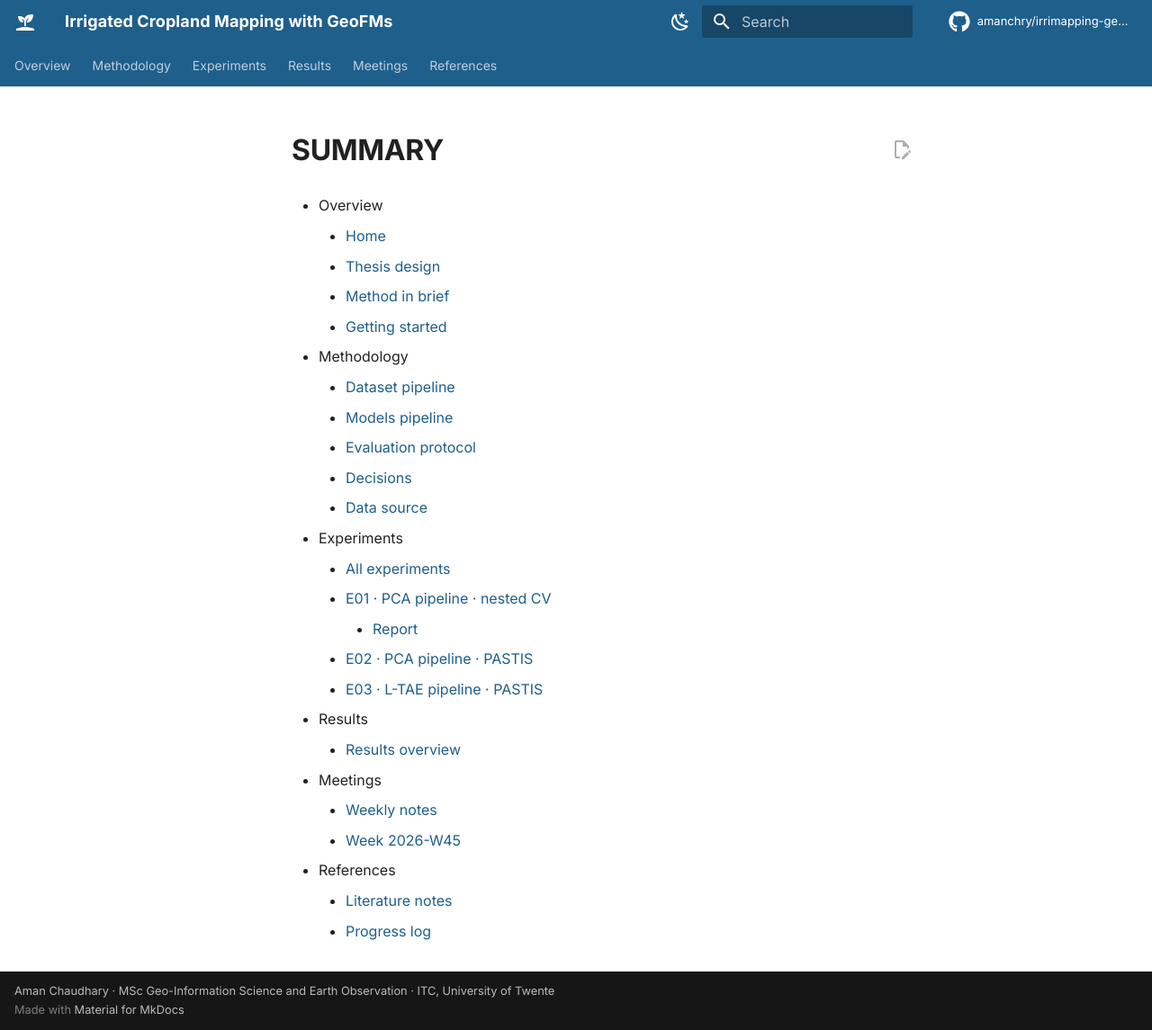
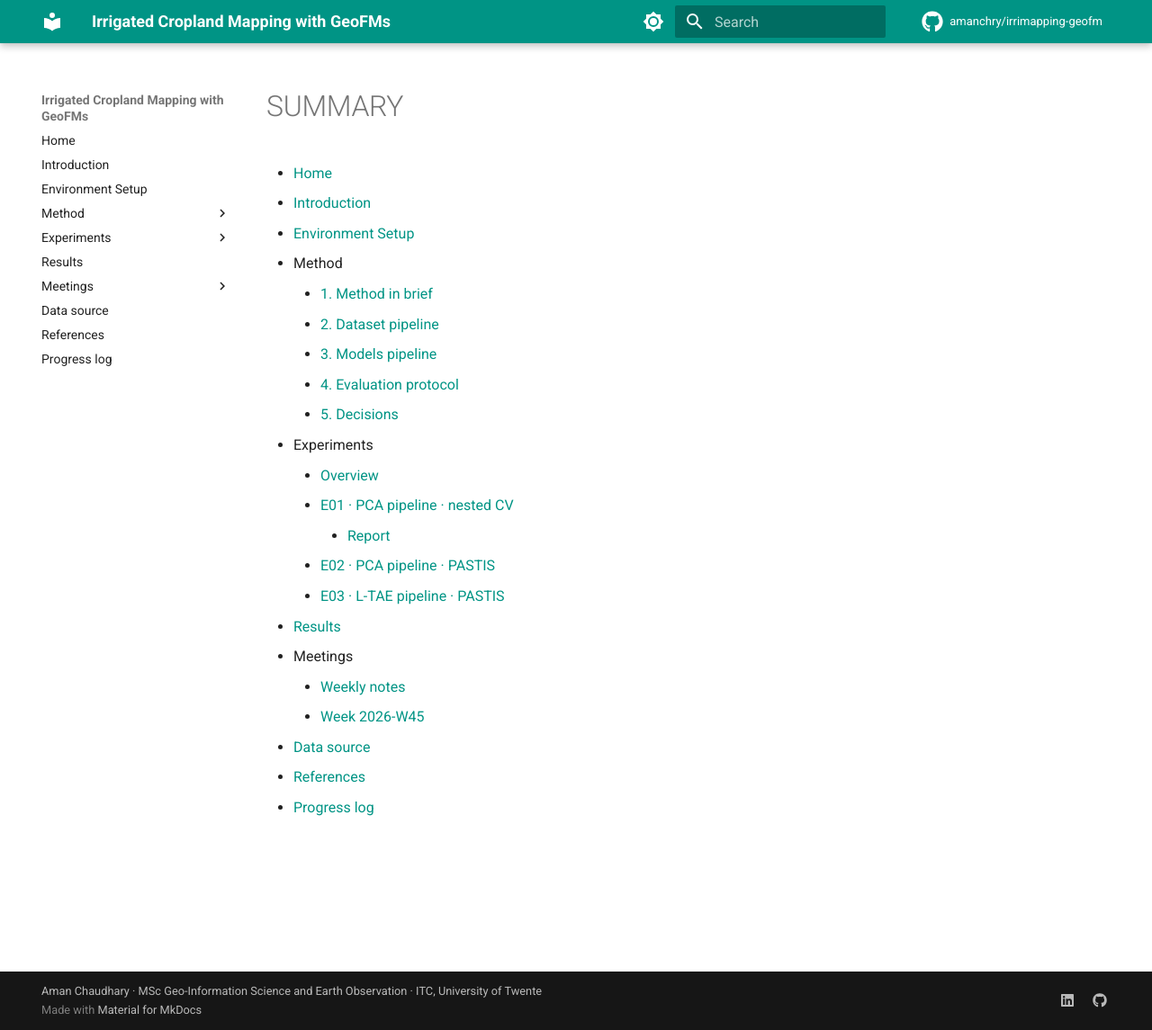
Before and after one commit to amanchry/irrimapping-geofm, an MkDocs documentation site: the page built from docs/SUMMARY.md, in a window 1280 px wide and 1145 px high. Shown: the whole window at 90% size. Built offline with MkDocs 1.6.1 and Material for MkDocs 9.7.7, drawn with Linux system fonts in a browser that asks for light colours; comment, search, counter and statistics services are not loaded.

Commit message:
doc updated

```diff
--- a/docs/SUMMARY.md
+++ b/docs/SUMMARY.md
@@ -1,25 +1,22 @@
-* Overview
-    * [Home](index.md)
-    * [Thesis design](research/thesis_design.md)
-    * [Method in brief](research/overview.md)
-    * [Getting started](setup.md)
-* Methodology
-    * [Dataset pipeline](dataset/index.md)
-    * [Models pipeline](models/index.md)
-    * [Evaluation protocol](research/protocol.md)
-    * [Decisions](research/decisions.md)
-    * [Data source](data_source/index.md)
+* [Home](index.md)
+* [Introduction](research/thesis_design.md)
+* [Environment Setup](setup.md)
+* Method
+    * [1. Method in brief](research/overview.md)
+    * [2. Dataset pipeline](dataset/index.md)
+    * [3. Models pipeline](models/index.md)
+    * [4. Evaluation protocol](research/protocol.md)
+    * [5. Decisions](research/decisions.md)
 * Experiments
-    * [All experiments](experiments/index.md)
+    * [Overview](experiments/index.md)
     * [E01 · PCA pipeline · nested CV](experiments/E01_frozen_pca_nested/index.md)
         * [Report](experiments/E01_frozen_pca_nested/report.md)
     * [E02 · PCA pipeline · PASTIS](experiments/E02_frozen_pca_pastis/index.md)
     * [E03 · L-TAE pipeline · PASTIS](experiments/E03_frozen_ltae_pastis/index.md)
-* Results
-    * [Results overview](results.md)
+* [Results](results.md)
 * Meetings
     * [Weekly notes](weekly/index.md)
     * [Week 2026-W45](weekly/2026-W45.md)
-* References
-    * [Literature notes](research/literature.md)
-    * [Progress log](progress.md)
+* [Data source](data_source/index.md)
+* [References](research/literature.md)
+* [Progress log](progress.md)
--- a/docs/assets/stylesheets/extra.css
+++ b/docs/assets/stylesheets/extra.css
@@ -1,69 +1,7 @@
-/* Project documentation: adjustments to the Material theme */
+/* Minimal additions to the Material theme */
 
-/* ---------- colours (same blue / orange as the diagrams) */
-:root, [data-md-color-scheme] {
-  --md-primary-fg-color: #1F5F8B; --md-primary-fg-color--light: #2E78A8; --md-primary-fg-color--dark: #174A6C;
-  --md-accent-fg-color: #B4541A;
-  --nav-line: rgba(31, 95, 139, .18);
-}
-[data-md-color-scheme="slate"] { --nav-line: rgba(255, 255, 255, .12); }
-.md-grid { max-width: 1360px; }
-
-/* ---------- header */
-.md-header { box-shadow: 0 1px 0 rgba(0, 0, 0, .08); }
-.md-header__topic:first-child { font-weight: 650; letter-spacing: .1px; }
-
-/* ---------- left sidebar: hierarchy */
-@media screen and (min-width: 76.25em) {
-  .md-sidebar--primary { width: 15rem; }
-  .md-sidebar--primary .md-sidebar__scrollwrap { padding-right: .4rem; }
-  /* top-level sections: small capital headings with a rule */
-  .md-nav--primary > .md-nav__list > .md-nav__item--section { margin: 1.1em 0 .4em; }
-  .md-nav--primary > .md-nav__list > .md-nav__item--section > .md-nav__link {
-    text-transform: uppercase; letter-spacing: .08em; font-size: .62rem; font-weight: 700;
-    color: var(--md-default-fg-color--light); padding-bottom: .35em; border-bottom: 1px solid var(--nav-line);
-    margin-bottom: .3em;
-  }
-  /* nested levels: a guide line on the left, like a tree */
-  .md-nav--primary .md-nav__item--section .md-nav .md-nav { border-left: 2px solid var(--nav-line);
-    margin-left: .55rem; padding-left: .1rem; }
-}
-.md-nav__link { border-radius: 4px; padding: .18em .45em; margin-top: .3em; transition: background .12s; }
-.md-nav__item .md-nav__link:hover { background: var(--md-default-fg-color--lightest); }
-/* the page you are on: tinted background and an accent bar */
-.md-nav__link--active { background: rgba(31, 95, 139, .10); font-weight: 600;
-  box-shadow: inset 3px 0 0 var(--md-accent-fg-color); }
-[data-md-color-scheme="slate"] .md-nav__link--active { background: rgba(255, 255, 255, .08); }
-.md-nav__link .md-icon, .md-nav__link svg { opacity: .8; }
-
-/* ---------- right sidebar (contents of the page) */
-.md-sidebar--secondary .md-nav__title { text-transform: uppercase; letter-spacing: .08em; font-size: .6rem; }
-.md-sidebar--secondary .md-nav__link { margin-top: .25em; }
-
-/* ---------- breadcrumbs */
-.md-path { font-size: .66rem; margin-bottom: .2rem; }
-.md-path__link { color: var(--md-default-fg-color--light); }
-
-/* ---------- page content */
-.md-typeset h1 { font-weight: 700; color: var(--md-default-fg-color); letter-spacing: -.01em; margin-bottom: .9em; }
-.md-typeset h2 { font-weight: 650; padding-bottom: .25em; border-bottom: 1px solid var(--md-default-fg-color--lightest); }
-.md-typeset h3 { font-weight: 600; }
-.md-typeset table:not([class]) { font-size: .74rem; }
-.md-typeset table:not([class]) th { background: var(--md-default-fg-color--lightest); }
-.md-typeset img { border: 1px solid var(--md-default-fg-color--lightest); border-radius: 4px; background: #fff; }
-.md-typeset blockquote { border-left: 4px solid var(--md-primary-fg-color); background: var(--md-code-bg-color);
-  padding: .5rem 1rem; border-radius: 0 6px 6px 0; color: var(--md-default-fg-color); }
-.md-typeset details { border-radius: 6px; }
-
-/* Mermaid diagrams: always on a white card, so their own colours read well in dark mode too */
+/* Mermaid diagrams: on a white card, so their own colours read well in dark mode too */
 .md-typeset div.mermaid-diagram { background: #fff; border-radius: 6px; padding: .6rem; margin: 1em 0;
-  text-align: center; overflow-x: auto; border: 1px solid var(--md-default-fg-color--lightest); }
-
-/* ---------- footer: previous / next */
-.md-footer__link { padding-top: 1rem; padding-bottom: 1rem; }
-
-/* a section heading that is also the current page (e.g. Home under "Overview"): keep the heading style */
-.md-nav--primary > .md-nav__list > .md-nav__item--section > .md-nav__link--active,
-.md-nav--primary > .md-nav__list > .md-nav__item--section > .md-nav__container > .md-nav__link--active {
-  background: none; box-shadow: none; color: var(--md-primary-fg-color);
-}
+  text-align: center; overflow-x: auto; }
+/* wide tables scroll instead of squeezing */
+.md-typeset table:not([class]) { font-size: .75rem; }
--- a/mkdocs.yml
+++ b/mkdocs.yml
@@ -26,37 +26,38 @@ not_in_nav: |
 theme:
   name: material
   language: en
-  icon:
-    logo: material/sprout
-    repo: fontawesome/brands/github
   palette:
-    - media: "(prefers-color-scheme: light)"
-      scheme: default
-      primary: custom
-      accent: custom
-      toggle: {icon: material/weather-night, name: Dark mode}
-    - media: "(prefers-color-scheme: dark)"
-      scheme: slate
-      primary: custom
-      accent: custom
-      toggle: {icon: material/weather-sunny, name: Light mode}
-  font:
-    text: Inter
-    code: JetBrains Mono
+    - scheme: default
+      primary: teal
+      accent: deep orange
+      toggle:
+        icon: material/brightness-7
+        name: Switch to dark mode
+    - scheme: slate
+      primary: teal
+      accent: deep orange
+      toggle:
+        icon: material/brightness-4
+        name: Switch to light mode
   features:
-    - navigation.tabs              # top bar: Overview · Methodology · Experiments · Results · Meetings · References
-    - navigation.tabs.sticky
-    - navigation.sections          # sidebar: the pages of the current tab, as a tree
+    - navigation.instant
+    - navigation.tracking
     - navigation.indexes
-    - navigation.path              # breadcrumbs above the page title
     - navigation.top
-    - navigation.footer            # previous / next page
-    - navigation.tracking
-    - toc.follow
+    - navigation.footer
     - search.suggest
     - search.highlight
+    - content.code.annotate
     - content.code.copy
-    - content.action.edit
+  icon:
+    repo: fontawesome/brands/github
+
+extra:
+  social:
+    - icon: fontawesome/brands/linkedin
+      link: https://www.linkedin.com/in/amanchry/
+    - icon: fontawesome/brands/github
+      link: https://github.com/amanchry
 
 extra_css:
   - assets/stylesheets/extra.css
@@ -65,7 +66,8 @@ extra_javascript:
   - assets/javascripts/mermaid.js
 
 plugins:
-  - search
+  - search:
+      lang: en
   - literate-nav:
       nav_file: SUMMARY.md
 
@@ -80,6 +82,8 @@ markdown_extensions:
       permalink: true
       slugify: !!python/object/apply:pymdownx.slugs.slugify {kwds: {case: lower}}   # same anchors as GitHub
   - pymdownx.details
+  - pymdownx.tabbed:
+      alternate_style: true
   - pymdownx.emoji:                       # :material-...: icons in the home-page cards
       emoji_index: !!python/name:material.extensions.emoji.twemoji
       emoji_generator: !!python/name:material.extensions.emoji.to_svg
```
Also changed, not shown: README.md (+1 -5 lines), docs/index.md (+1 -4 lines), docs/progress.md (+8 -0 lines).
